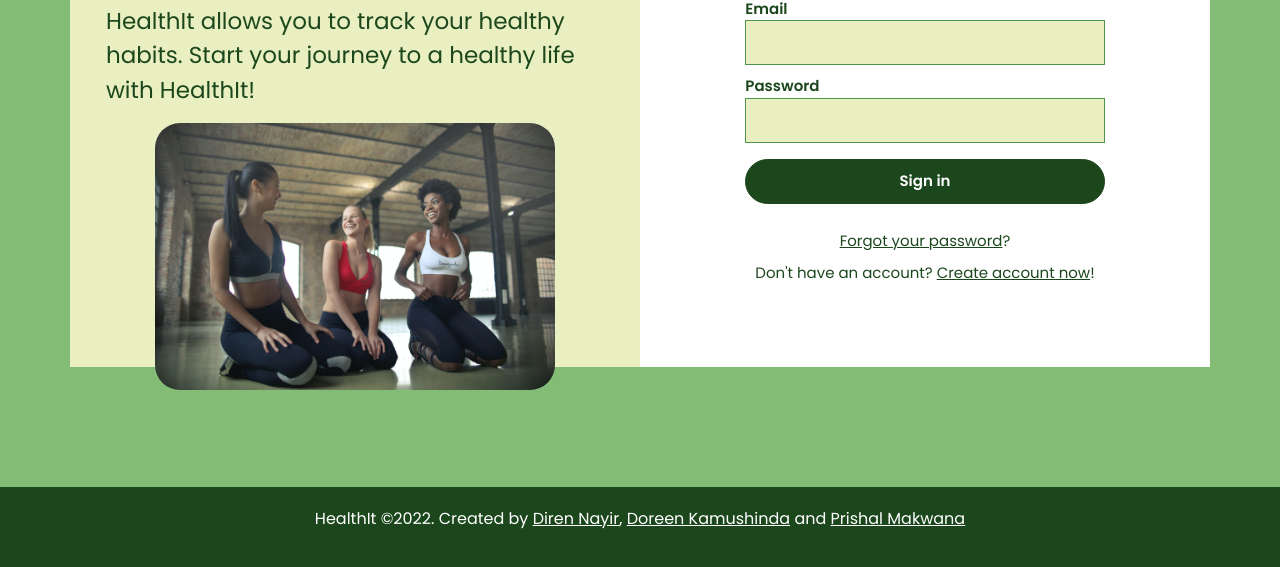
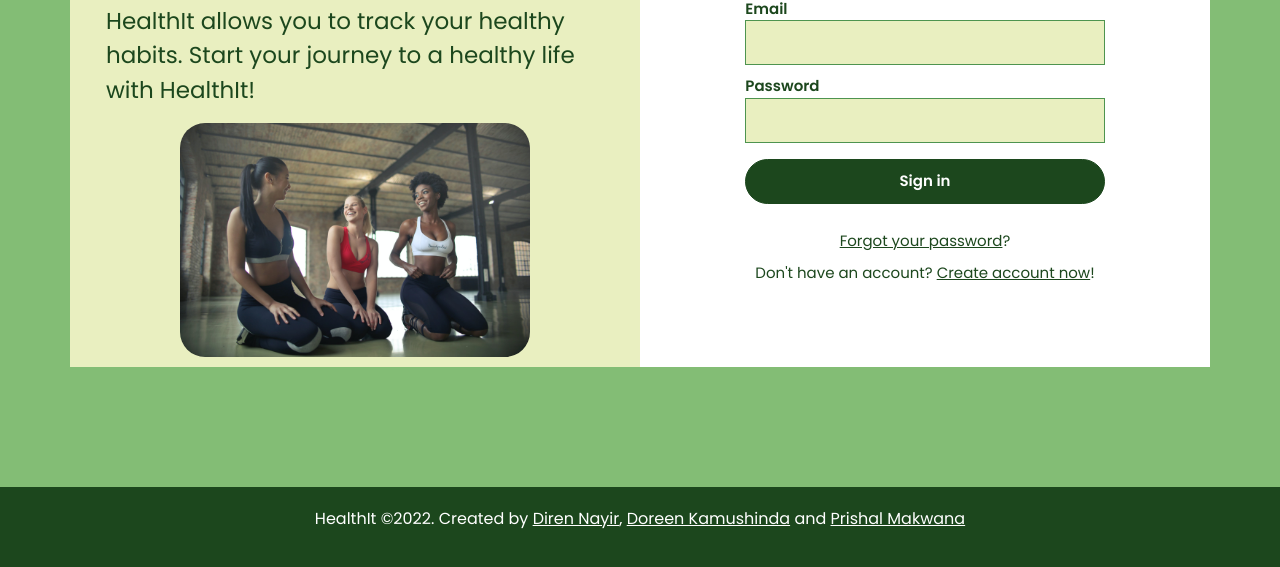
Before and after one commit to PrishalM/HealthIt, a plain HTML site: page client/index.html in a window 1280 px wide. Shown: the part 320-887 px from the top of the page. Drawn offline with nearby package versions, Linux system fonts and the light colour scheme.

Commit message:
chnaged image size

```diff
--- a/client/style.css
+++ b/client/style.css
@@ -134,7 +134,7 @@ footer a {
   justify-content: center;
 }
 #index-image {
-  width: 400px;
+  max-width: 350px;
   border-radius: 25px;
 }
 
```
